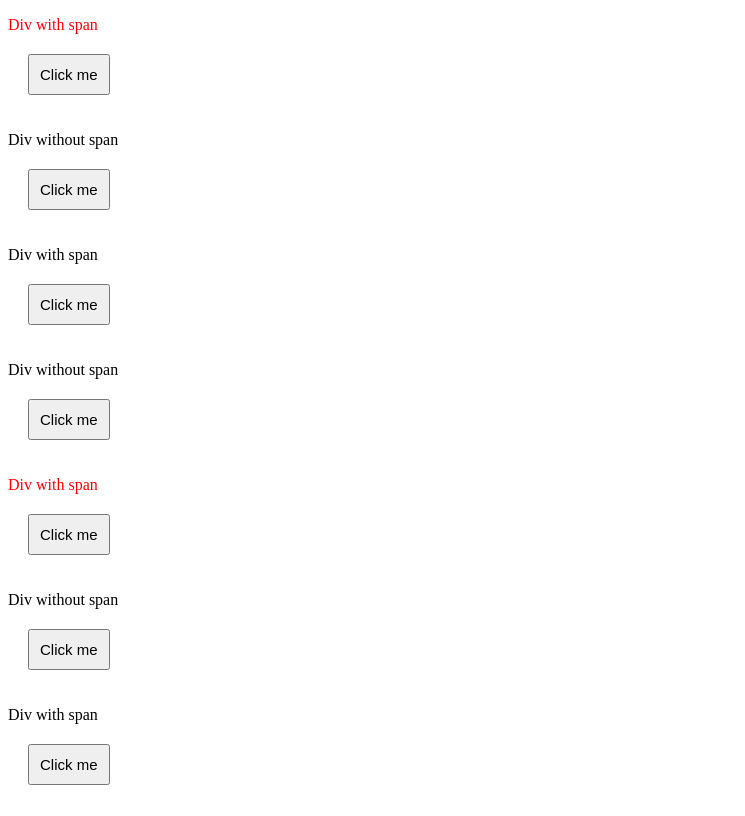
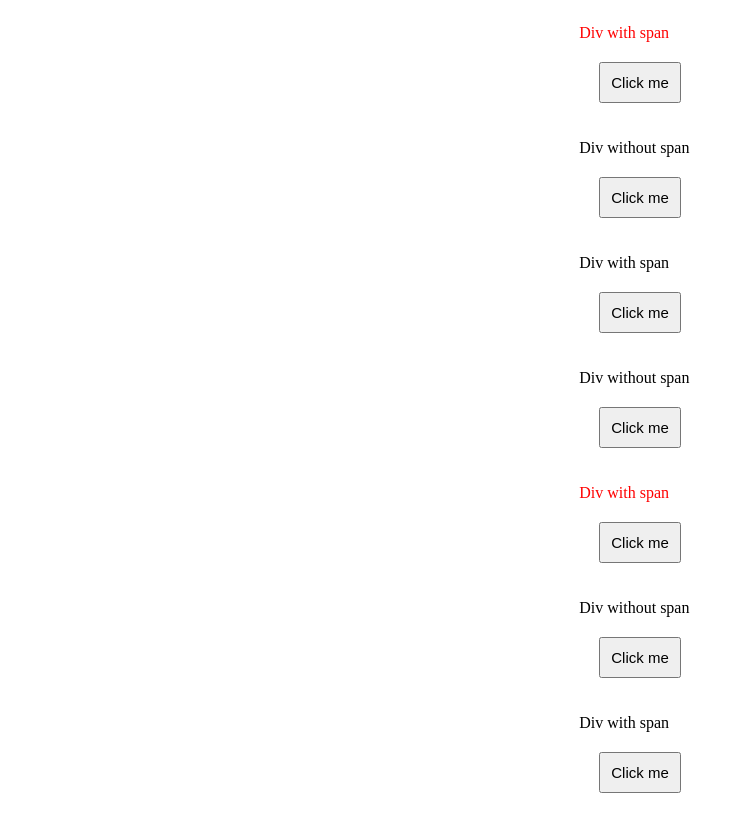
Before and after one commit to PSDvlpr/jQueryPractice, a website: page index.html in a window 1280 px wide. Shown: the top 816 px of the page, without its empty margins (0-745 px from the left). Drawn offline with nearby package versions, Linux system fonts and the light colour scheme; files that its build step writes are made by us from their sources.

Commit message:
More jq adjustmtments

```diff
--- a/index.html
+++ b/index.html
@@ -10,7 +10,7 @@
   <title>jQuery</title>
 
 </head>
-  <body>
+  <body class="body">
     <div>
       <div>
   	    <p><span>Div with span</span></p>
--- a/js/script.js
+++ b/js/script.js
@@ -15,8 +15,6 @@ var para = $("p");
 
 $("button").click(function() {
   alert($(this).attr("data-tmp"));
-
-
 });
 
 $("button").css({
--- a/sass/style.scss
+++ b/sass/style.scss
@@ -0,0 +1,5 @@
+.body {
+  display: flex;
+  align-items: center;
+  justify-content: center;
+  }
```
Also changed, not shown: css/style.css (added).
